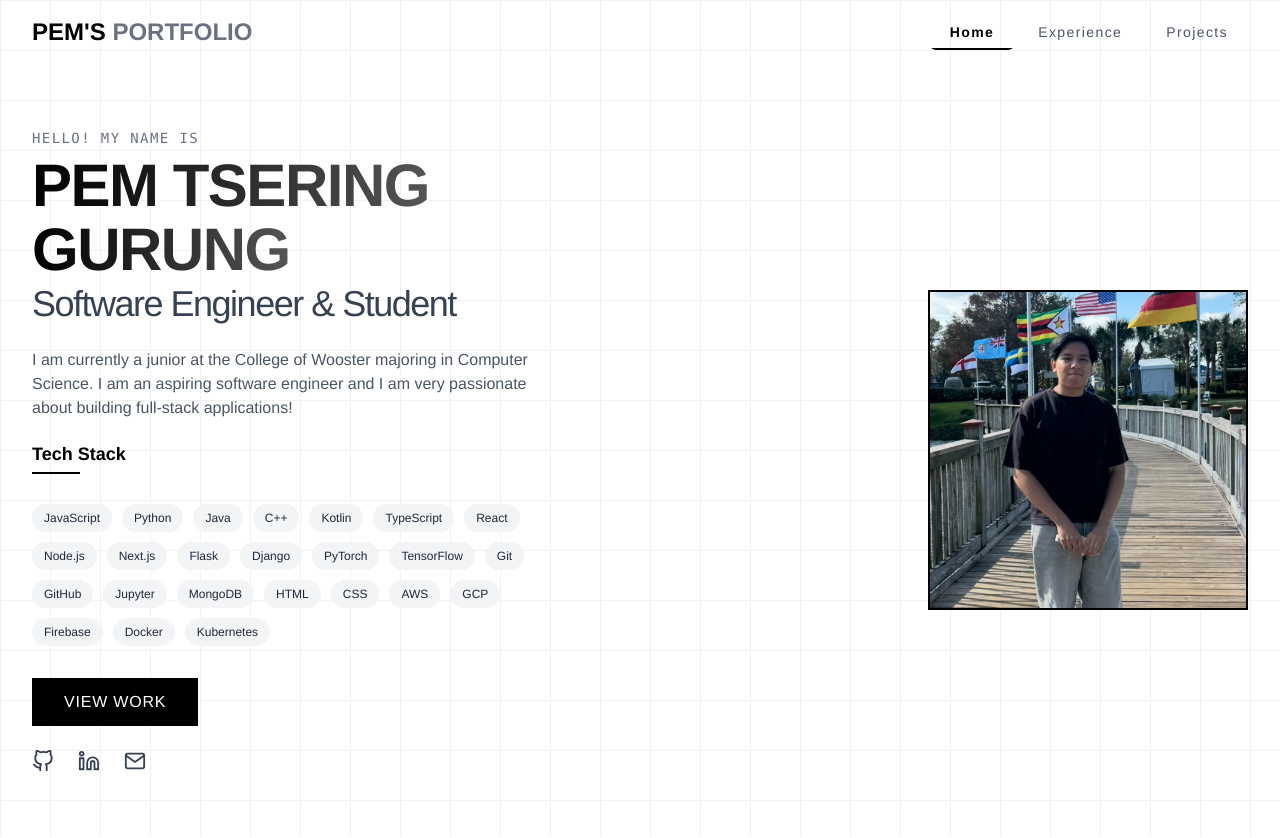
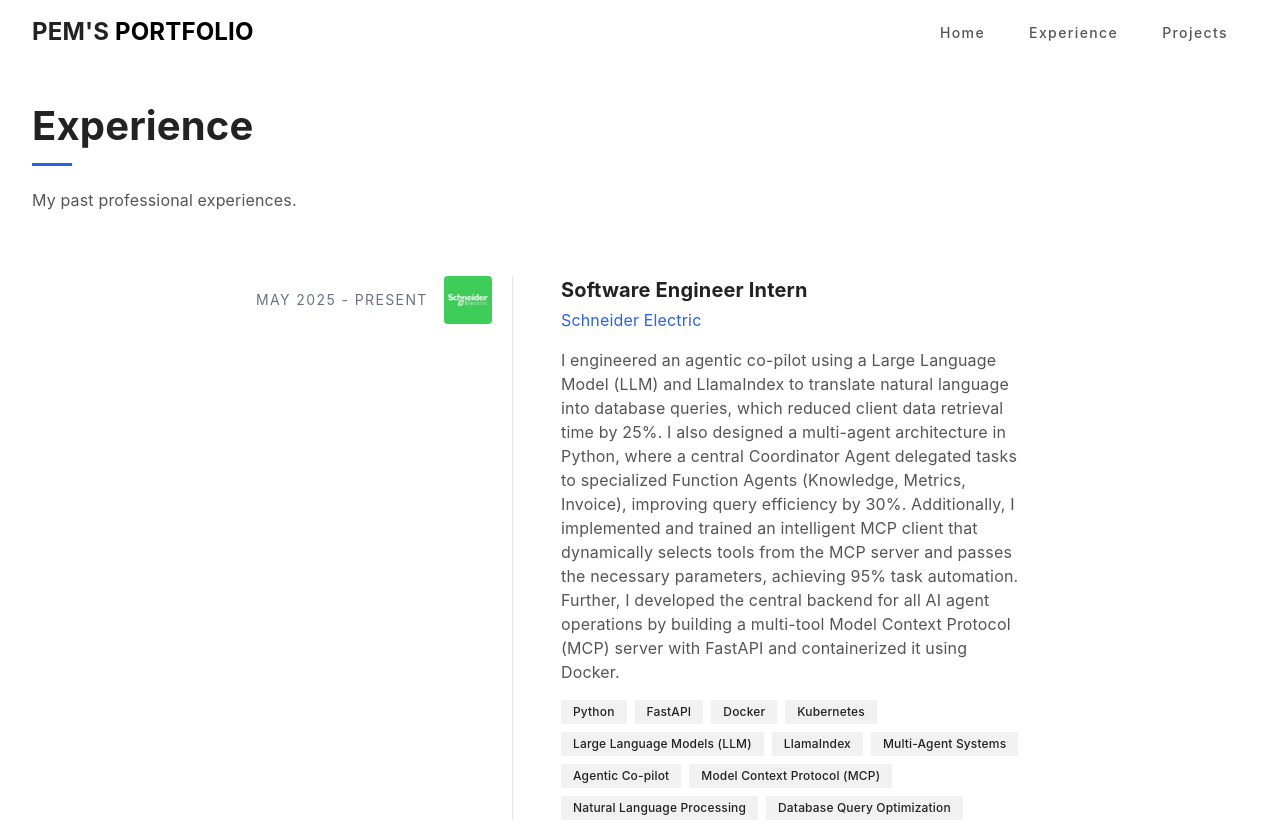
Before and after one commit to pemtseringgurung/pem-personal-website, a React (Vite) app: page /experience in a window 1280 px wide. Shown: the top 838 px of the page. Built offline with nearby package versions, Linux system fonts and the light colour scheme.

Commit message:
Made the webpage compatible with system dark mode as well change the components into different tabs
"Made changes to the local system github profile"

```diff
--- a/package.json
+++ b/package.json
@@ -15,7 +15,10 @@
     "react": "^19.0.0",
     "react-dom": "^19.0.0",
     "react-icons": "^5.5.0",
-    "tailwindcss": "^4.0.9"
+    "react-router-dom": "^7.6.3",
+    "tailwindcss": "^4.0.9",
+    "three": "^0.178.0",
+    "vanta": "^0.5.24"
   },
   "devDependencies": {
     "@eslint/js": "^9.21.0",
--- a/src/App.jsx
+++ b/src/App.jsx
@@ -6,11 +6,8 @@ import Experience from './components/Experience';
 function App() {
 
   return (
-    <div className="App bg-background text-text">
-      <Navbar />
-      <Hero />
-      <Experience />
-      <Projects />
+    <div className="App bg-[color:var(--background)] text-[color:var(--text)]">
+      {/* Content now handled by Router.jsx */}
     </div>
   );
 }
--- /dev/null
+++ b/src/Router.jsx
@@ -0,0 +1,21 @@
+import React from 'react';
+import { BrowserRouter as Router, Routes, Route } from 'react-router-dom';
+import Navbar from './components/Navbar';
+import Hero from './components/Hero';
+import Projects from './components/Projects';
+import Experience from './components/Experience';
+
+export default function AppRouter() {
+  return (
+    <Router>
+      <div className="App bg-[color:var(--background)] text-[color:var(--text)] min-h-screen">
+        <Navbar />
+        <Routes>
+          <Route path="/" element={<Hero />} />
+          <Route path="/experience" element={<Experience />} />
+          <Route path="/projects" element={<Projects />} />
+        </Routes>
+      </div>
+    </Router>
+  );
+}
--- a/src/components/Experience.jsx
+++ b/src/components/Experience.jsx
@@ -30,7 +30,7 @@ const Experience = () => {
   ];
 
   return (
-    <section id="experience" className="py-24">
+    <section id="experience" className="py-24 bg-[color:var(--background)]">
       <div className="container mx-auto px-4 sm:px-6 lg:px-8">
         <motion.div
           initial={{ opacity: 0, y: 20 }}
@@ -39,8 +39,8 @@ const Experience = () => {
           viewport={{ once: true }}
           className="mb-16"
         >
-          <h2 className="section-title">Experience</h2>
-          <p className="text-gray-600 dark:text-gray-400 max-w-2xl">
+          <h2 className="section-title text-[color:var(--text)]">Experience</h2>
+          <p className="text-[color:var(--text-light)] max-w-2xl">
             My past professional experiences.
           </p>
         </motion.div>
@@ -71,16 +71,16 @@ const Experience = () => {
                   </div>
                 </div>
                 <div className="md:w-2/3 md:pl-12 border-l border-gray-200 dark:border-gray-800">
-                  <h3 className="text-xl font-bold mb-1">{exp.title}</h3>
-                  <h4 className="text-gray-700 dark:text-gray-300 mb-4">{exp.company}</h4>
-                  <p className="text-gray-600 dark:text-gray-400 mb-4">
+                  <h3 className="text-xl font-bold mb-1 text-[color:var(--text)]">{exp.title}</h3>
+                  <h4 className="text-[color:var(--primary)] mb-4">{exp.company}</h4>
+                  <p className="text-[color:var(--text-light)] mb-4">
                     {exp.description}
                   </p>
                   <div className="flex flex-wrap gap-2">
                     {exp.skills.map((skill) => (
                       <span
                         key={skill}
-                        className="inline-block px-3 py-1 text-xs font-medium bg-gray-100 dark:bg-gray-800 text-gray-700 dark:text-gray-300"
+                        className="inline-block px-3 py-1 text-xs font-medium bg-[color:var(--tag-bg)] text-[color:var(--tag-text)]"
                       >
                         {skill}
                       </span>
--- a/src/components/Hero.jsx
+++ b/src/components/Hero.jsx
@@ -1,14 +1,15 @@
 import React from 'react';
 import { motion } from 'framer-motion';
+import { Link } from 'react-router-dom';
 import { FiGithub, FiLinkedin, FiMail } from 'react-icons/fi';
 import heroImage from '../images/pem.png';
 
 const Hero = () => {
   return (
-    <section id="home" className="pt-24 md:pt-32 pb-16 min-h-screen flex flex-col justify-center relative overflow-hidden">
+    <section id="home" className="pt-24 md:pt-32 pb-16 min-h-screen flex flex-col justify-center relative overflow-hidden bg-[color:var(--background)]">
       <div className="absolute inset-0 opacity-5 dark:opacity-10">
         <div className="h-full w-full" style={{
-          backgroundImage: `linear-gradient(#000 1px, transparent 1px), linear-gradient(90deg, #000 1px, transparent 1px)`,
+          backgroundImage: `linear-gradient(var(--grid-color) 1px, transparent 1px), linear-gradient(90deg, var(--grid-color) 1px, transparent 1px)`,
           backgroundSize: '50px 50px'
         }}>
         </div>
@@ -31,10 +32,10 @@ const Hero = () => {
                 HELLO! MY NAME IS
               </h2>
 
-              <h1 className="text-4xl sm:text-5xl md:text-6xl font-bold tracking-tight">
-                <span className="block mb-1"><span className="text-gradient">PEM TSERING</span></span>
-                <span className="block mb-1"><span className="text-gradient">GURUNG</span></span>
-                <span className="block text-3xl sm:text-4xl font-light text-gray-700 dark:text-gray-300">
+              <h1 className="text-4xl sm:text-5xl md:text-6xl font-bold tracking-tight text-[color:var(--text)]">
+                <span className="block mb-1">PEM TSERING</span>
+                <span className="block mb-1">GURUNG</span>
+                <span className="block text-3xl sm:text-4xl font-light text-[color:var(--text-light)]">
                   Software Engineer & Student
                 </span>
               </h1>
@@ -43,21 +44,21 @@ const Hero = () => {
                 initial={{ opacity: 0 }}
                 animate={{ opacity: 1 }}
                 transition={{ duration: 0.5, delay: 0.6 }}
-                className="mt-6 text-base text-gray-600 dark:text-gray-400 max-w-lg"
+                className="mt-6 text-base text-[color:var(--text-light)] max-w-lg"
               >
                 <p className="mb-5">
                   I am currently a junior at the College of Wooster majoring in Computer Science. I am an aspiring software engineer and I am very passionate about building full-stack applications!
                 </p>
 
                 <div className="mb-6">
-                  <h3 className="text-lg font-semibold mb-4 text-black dark:text-white inline-block relative">
+                  <h3 className="text-lg font-semibold mb-4 text-[color:var(--text)] inline-block relative">
                     Tech Stack
-                    <span className="absolute w-12 h-0.5 bg-black dark:bg-white bottom-[-6px] left-0"></span>
+                    <span className="absolute w-12 h-0.5 bg-black bottom-[-6px] left-0"></span>
                   </h3>
 
                   <div className="mt-5 flex flex-wrap gap-2.5">
                     {['JavaScript', 'Python', 'Java', 'C++', 'Kotlin', 'TypeScript', 'React', 'Node.js', 'Next.js', 'Flask', 'Django', 'PyTorch', 'TensorFlow', 'Git', 'GitHub', 'Jupyter', 'MongoDB', 'HTML', 'CSS', 'AWS', 'GCP', 'Firebase', 'Docker', 'Kubernetes'].map((tech, i) => (
-                      <span key={i} className="px-3 py-1.5 text-xs rounded-full bg-gray-100 dark:bg-gray-800 text-gray-800 dark:text-gray-200 hover:shadow-md transition-shadow duration-200 inline-block">
+                      <span key={i} className="px-3 py-1.5 text-xs rounded-full bg-[color:var(--tag-bg)] text-[color:var(--tag-text)] hover:shadow-md transition-shadow duration-200 inline-block">
                         {tech}
                       </span>
                     ))}
@@ -72,12 +73,12 @@ const Hero = () => {
                   animate={{ opacity: 1, y: 0 }}
                   transition={{ duration: 0.5, delay: 0.8 }}
                 >
-                  <a
-                    href="#projects"
-                    className="px-8 py-3 rounded-none bg-black text-white dark:bg-white dark:text-black font-medium tracking-wider hover-lift inline-block"
+                  <Link
+                    to="/projects"
+                    className="px-8 py-3 rounded-none bg-black text-white font-medium tracking-wider hover-lift inline-block"
                   >
                     VIEW WORK
-                  </a>
+                  </Link>
                 </motion.div>
 
                 <motion.div
@@ -91,7 +92,7 @@ const Hero = () => {
                     target="_blank"
                     rel="noopener noreferrer"
                     whileHover={{ scale: 1.2, rotate: 5 }}
-                    className="text-gray-700 dark:text-gray-300 hover:text-black dark:hover:text-white"
+                    className="text-gray-700 dark:text-gray-300 hover:bg-[#e5e7eb] hover:text-black p-2 rounded-full transition-colors duration-200"
                   >
                     <FiGithub size={22} />
                   </motion.a>
@@ -100,7 +101,7 @@ const Hero = () => {
                     target="_blank"
                     rel="noopener noreferrer"
                     whileHover={{ scale: 1.2, rotate: 5 }}
-                    className="text-gray-700 dark:text-gray-300 hover:text-black dark:hover:text-white"
+                    className="text-gray-700 dark:text-gray-300 hover:bg-[#e5e7eb] hover:text-black p-2 rounded-full transition-colors duration-200"
                   >
                     <FiLinkedin size={22} />
                   </motion.a>
@@ -109,7 +110,7 @@ const Hero = () => {
                     target="_blank"
                     rel="noopener noreferrer"
                     whileHover={{ scale: 1.2, rotate: 5 }}
-                    className="text-gray-700 dark:text-gray-300 hover:text-black dark:hover:text-white"
+                    className="text-gray-700 dark:text-gray-300 hover:bg-[#e5e7eb] hover:text-black p-2 rounded-full transition-colors duration-200"
                   >
                     <FiMail size={22} />
                   </motion.a>
--- a/src/components/Navbar.jsx
+++ b/src/components/Navbar.jsx
@@ -1,34 +1,18 @@
-import React, { useState, useEffect } from 'react';
+import React, { useState } from 'react';
 import { motion } from 'framer-motion';
+import { Link } from 'react-router-dom';
 import { FiMenu, FiX } from 'react-icons/fi';
+import { FiMoon, FiSun } from 'react-icons/fi';
 
 const Navbar = () => {
   const [isOpen, setIsOpen] = useState(false);
   const [scrolled, setScrolled] = useState(false);
-  const [activeSection, setActiveSection] = useState('home');
 
-  useEffect(() => {
-    const handleScroll = () => {
-      setScrolled(window.scrollY > 50);
+  const [darkMode, setDarkMode] = useState(() =>
+    typeof window !== 'undefined' && window.matchMedia('(prefers-color-scheme: dark)').matches
+  );
 
-      const sections = ['home', 'experience', 'projects'];
-      const currentSection = sections.find(section => {
-        const element = document.getElementById(section);
-        if (element) {
-          const rect = element.getBoundingClientRect();
-          return rect.top <= 100 && rect.bottom >= 100;
-        }
-        return false;
-      });
-
-      if (currentSection) {
-        setActiveSection(currentSection);
-      }
-    };
-
-    window.addEventListener('scroll', handleScroll);
-    return () => window.removeEventListener('scroll', handleScroll);
-  }, []);
+  // Removed scroll/activeSection logic for router-based navigation.
 
   return (
     <motion.nav
@@ -36,7 +20,7 @@ const Navbar = () => {
       animate={{ y: 0 }}
       transition={{ duration: 0.5 }}
       className={`fixed w-full z-50 transition-all duration-300 ${
-        scrolled ? 'bg-white/95 backdrop-blur-sm shadow-sm dark:bg-black/95 dark:shadow-gray-900/30' : 'bg-transparent'
+        scrolled ? 'bg-[color:var(--background-alt)]/95 backdrop-blur-sm shadow-sm' : 'bg-transparent'
       }`}
     >
       <div className="max-w-7xl mx-auto px-4 sm:px-6 lg:px-8">
@@ -46,37 +30,30 @@ const Navbar = () => {
               whileHover={{ scale: 1.05 }}
               className="text-2xl font-bold"
             >
-              <span className="dark:text-white text-black">PEM'S </span>
-              <span className="text-gray-500 dark:text-gray-400">PORTFOLIO</span>
+              <span className="text-[color:var(--text)]">PEM'S </span>
+              <span className="text-black">PORTFOLIO</span>
             </motion.div>
           </div>
+
+
 
           <div className="hidden md:block">
             <div className="ml-10 flex items-baseline space-x-1">
               {[
-                { name: 'Home', id: 'home' },
-                { name: 'Experience', id: 'experience' },
-                { name: 'Projects', id: 'projects' }
+                { name: 'Home', path: '/' },
+                { name: 'Experience', path: '/experience' },
+                { name: 'Projects', path: '/projects' }
               ].map((item) => (
-                <motion.a
-                  key={item.name}
-                  href={`#${item.id}`}
-                  whileHover={{ scale: 1.05 }}
-                  className={`px-5 py-2 rounded-md text-sm tracking-widest relative overflow-hidden ${
-                    activeSection === item.id
-                      ? 'font-bold text-black dark:text-white'
-                      : 'text-gray-600 dark:text-gray-300'
-                  }`}
-                >
-                  {activeSection === item.id && (
-                    <motion.span
-                      layoutId="activeSection"
-                      className="absolute bottom-0 left-0 w-full h-0.5 bg-black dark:bg-white"
-                      transition={{ type: "spring", stiffness: 380, damping: 30 }}
-                    />
-                  )}
-                  {item.name}
-                </motion.a>
+                <motion.div key={item.name} whileHover={{ scale: 1.05 }} className="inline-block">
+                  <Link
+                    to={item.path}
+                    className={
+                      `px-5 py-2 rounded-md text-sm tracking-widest relative overflow-hidden text-[color:var(--text-light)] hover:text-black font-medium nav-link`
+                    }
+                  >
+                    {item.name}
+                  </Link>
+                </motion.div>
               ))}
             </div>
           </div>
@@ -98,26 +75,22 @@ const Navbar = () => {
           animate={{ height: 'auto', opacity: 1 }}
           exit={{ height: 0, opacity: 0 }}
           transition={{ duration: 0.3 }}
-          className="md:hidden bg-white dark:bg-black border-t border-gray-200 dark:border-gray-800"
+          className="md:hidden bg-[color:var(--background-alt)] border-t border-[color:var(--secondary)]"
         >
           <div className="px-2 pt-2 pb-3 space-y-1 sm:px-3">
             {[
-              { name: 'Home', id: 'home' },
-              { name: 'Experience', id: 'experience' },
-              { name: 'Projects', id: 'projects' }
+              { name: 'Home', path: '/' },
+              { name: 'Experience', path: '/experience' },
+              { name: 'Projects', path: '/projects' }
             ].map((item) => (
-              <a
+              <Link
                 key={item.name}
-                href={`#${item.id}`}
-                className={`block px-3 py-2 rounded-md text-base ${
-                  activeSection === item.id
-                    ? 'font-bold text-black dark:text-white'
-                    : 'text-gray-600 dark:text-gray-300'
-                }`}
+                to={item.path}
+                className="block px-3 py-2 rounded-md text-base text-gray-600 hover:text-black"
                 onClick={() => setIsOpen(false)}
               >
                 {item.name}
-              </a>
+              </Link>
             ))}
           </div>
         </motion.div>
--- a/src/components/Projects.jsx
+++ b/src/components/Projects.jsx
@@ -40,7 +40,7 @@ const Projects = () => {
     : projects.filter(project => project.technologies.includes(activeFilter));
 
   return (
-    <section id="projects" className="py-24 bg-gray-50 dark:bg-gray-900">
+    <section id="projects" className="py-24 bg-[color:var(--background)]">
       <div className="container mx-auto px-4 sm:px-6 lg:px-8">
         <motion.div
           initial={{ opacity: 0, y: 20 }}
@@ -49,8 +49,8 @@ const Projects = () => {
           viewport={{ once: true }}
           className="mb-16"
         >
-          <h2 className="section-title">Projects</h2>
-          <p className="text-gray-600 dark:text-gray-400 max-w-2xl">
+          <h2 className="section-title text-[color:var(--text)]">Projects</h2>
+          <p className="text-[color:var(--text-light)] max-w-2xl">
             A selection of my recent work.
           </p>
         </motion.div>
@@ -79,18 +79,18 @@ const Projects = () => {
               whileHover={{ y: -10 }}
               className="group"
             >
-              <div className="bg-white dark:bg-black overflow-hidden">
+              <div className="bg-[color:var(--background-alt)] overflow-hidden">
                 <div className="relative aspect-video overflow-hidden">
                   <img
                     src={project.image}
                     alt={project.title}
                     className="w-full h-full object-cover transition-transform duration-700 group-hover:scale-105"
                   />
-                  <div className="absolute inset-0 bg-black/30 dark:bg-white/20 opacity-0 group-hover:opacity-100 transition-opacity duration-300 flex items-center justify-center">
+                  <div className="absolute inset-0 bg-[color:var(--primary)]/10 opacity-0 group-hover:opacity-100 transition-opacity duration-300 flex items-center justify-center">
                     <div className="flex space-x-4">
                       <motion.a
                         whileHover={{ scale: 1.1 }}
-                        className="p-2 bg-white text-black rounded-full"
+                        className="p-2 bg-gray-100 text-gray-900 dark:bg-gray-900 dark:text-gray-100 rounded-full"
                         href={project.liveLink}
                         target="_blank"
                         rel="noopener noreferrer"
@@ -99,7 +99,7 @@ const Projects = () => {
                       </motion.a>
                       <motion.a
                         whileHover={{ scale: 1.1 }}
-                        className="p-2 bg-white text-black rounded-full"
+                        className="p-2 bg-gray-100 text-gray-900 dark:bg-gray-900 dark:text-gray-100 rounded-full"
                         href={project.repoLink}
                         target="_blank"
                         rel="noopener noreferrer"
@@ -111,12 +111,12 @@ const Projects = () => {
                 </div>
                 <div className="p-6">
                   <h3 className="text-xl font-bold mb-2">{project.title}</h3>
-                  <p className="text-gray-600 dark:text-gray-400 mb-4">{project.description}</p>
+                  <p className="text-gray-600 mb-4">{project.description}</p>
                   <div className="flex flex-wrap gap-2">
                     {project.technologies.map((tech) => (
                       <span
                         key={tech}
-                        className="inline-block px-3 py-1 text-xs font-medium bg-gray-100 dark:bg-gray-800 text-gray-700 dark:text-gray-300"
+                        className="inline-block px-3 py-1 text-xs font-medium bg-gray-200 text-gray-600"
                       >
                         {tech}
                       </span>
--- a/src/index.css
+++ b/src/index.css
@@ -1,35 +1,51 @@
 @import "tailwindcss";
 
 :root {
-  --primary: #ffffff;
-  --secondary: #e0e0e0;
-  --background: #ffffff;
-  --background-alt: #f7f7f7;
-  --text: #000000;
-  --text-light: #555555;
-  --accent: #000000;
+  --background: #fff;
+  --background-alt: #fff;
+  --primary: #2563eb;
+  --secondary: #f1f1f1;
+  --text: #222;
+  --text-light: #555;
+  --accent: #2563eb;
+  --tag-bg: #f1f1f1;
+  --tag-text: #222;
+  --grid-color: #e5e7eb;
 }
 
 .dark {
-  --primary: #ffffff;
-  --secondary: #333333;
-  --background: #000000;
-  --background-alt: #111111;
-  --text: #ffffff;
-  --text-light: #aaaaaa;
-  --accent: #ffffff;
+  --background: #181818;
+  --background-alt: #222;
+  --primary: #111;
+  --secondary: #222;
+  --text: #fff;
+  --text-light: #ccc;
+  --accent: #111;
+  --tag-bg: #222;
+  --tag-text: #fff;
+  --grid-color: #333;
 }
 
 body {
   margin: 0;
-  font-family: 'Helvetica Neue', sans-serif;
+  font-family: 'Inter', 'Helvetica Neue', Arial, 'sans-serif';
+  font-size: 1rem;
+  min-height: 100vh;
+  letter-spacing: 0.01em;
+  -webkit-font-smoothing: antialiased;
+  -moz-osx-font-smoothing: grayscale;
   background-color: var(--background);
   color: var(--text);
   transition: background-color 0.3s ease;
+  /* Modern subtle grid background */
+  background-image:
+    linear-gradient(to right, #ececec 1px, transparent 1px),
+    linear-gradient(to bottom, #ececec 1px, transparent 1px),
+    linear-gradient(180deg, rgba(255,255,255,0.85) 0%, rgba(255,255,255,0.95) 100%);
+  background-size: 48px 48px, 48px 48px, 100% 100%;
 }
 
 body {
-  min-height: 100vh;
   overflow-x: hidden;
 }
 
--- a/src/main.jsx
+++ b/src/main.jsx
@@ -1,11 +1,11 @@
 // src/main.jsx
 import React from 'react';
 import ReactDOM from 'react-dom/client';
-import App from './App';
+import AppRouter from './Router';
 import './index.css'; // Import Tailwind CSS
 
 ReactDOM.createRoot(document.getElementById('root')).render(
   <React.StrictMode>
-    <App />
+    <AppRouter />
   </React.StrictMode>,
 );
--- a/tailwind.config.js
+++ b/tailwind.config.js
@@ -4,7 +4,7 @@ export default {
       "./index.html",
       "./src/**/*.{js,ts,jsx,tsx}",
     ],
-    darkMode: 'class', // Enable dark mode with 'class' instead of media queries
+    darkMode: 'media', // Enable dark mode to follow system preference
     theme: {
       extend: {
         colors: {
```
Also changed, not shown: 1 other file (tests, documents, lock files or other folders).
